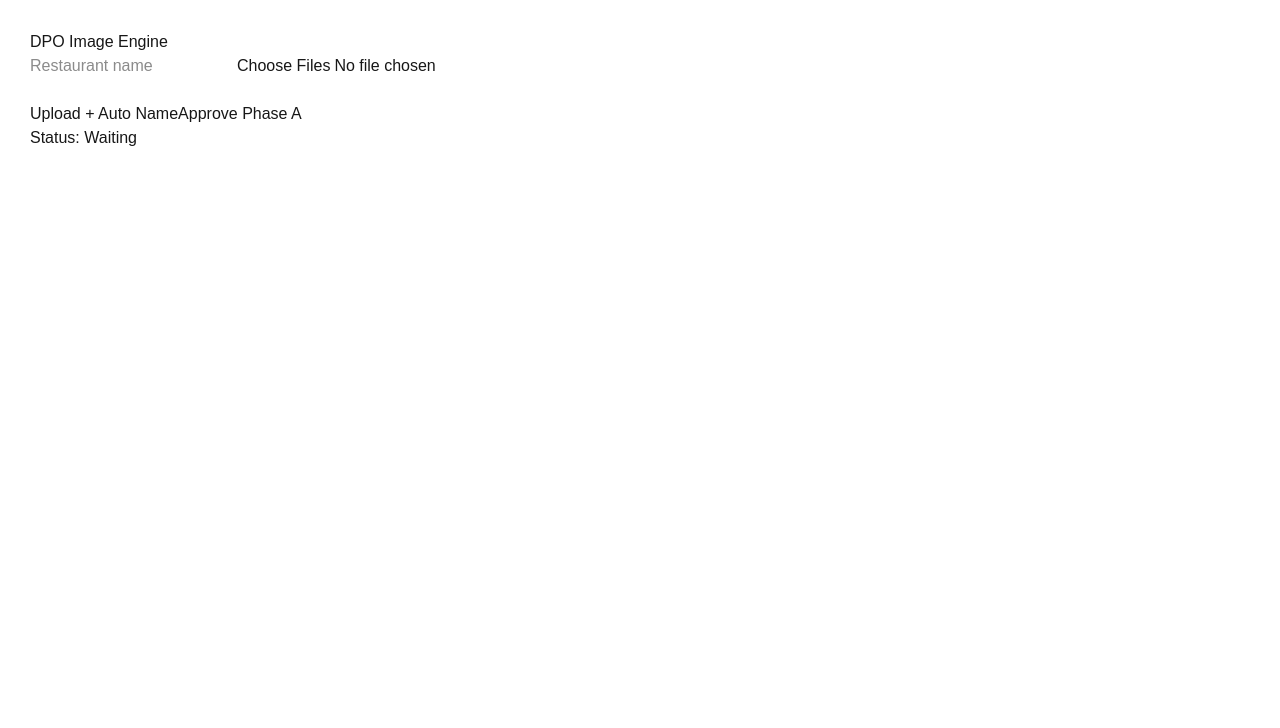
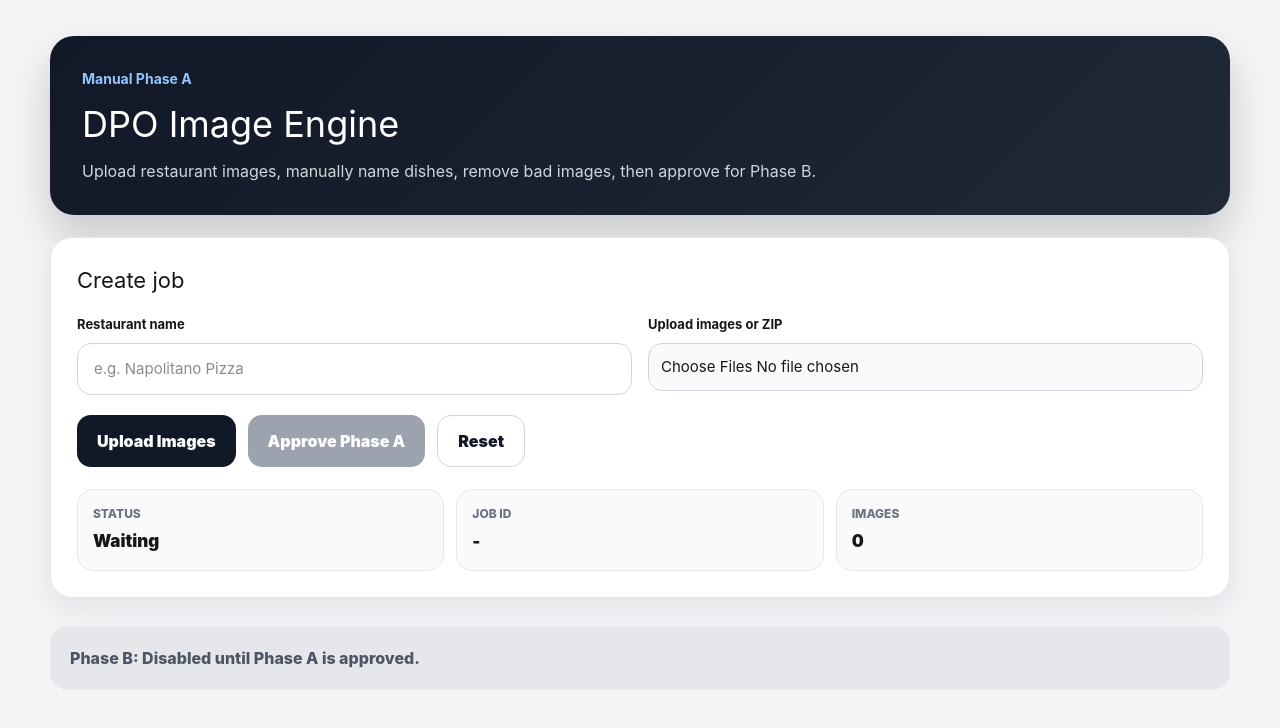
Before and after one commit to paulrodgerson40-blip/dpo-frontend, a Next.js app: page / in a window 1280 px wide. Shown: the top 728 px of the page. Built offline with nearby package versions, Linux system fonts and the light colour scheme.

Commit message:
Update page.tsx

```diff
--- a/app/page.tsx
+++ b/app/page.tsx
@@ -11,36 +11,36 @@ type ReviewImage = {
 };
 
 type ManualJobResponse = {
+  ok?: boolean;
   job_id?: string;
   status?: string;
   uploaded_count?: number;
   files?: string[];
-  review_images?: ReviewImage[];
   error?: string;
-  auto_name_error?: string;
 };
 
 function fileName(path: string) {
   return path.split("/").pop() || path;
 }
 
-function fallbackDishName(path: string) {
-  return fileName(path).replace(/\.[^.]+$/, "").replace(/[_-]+/g, " ");
-}
-
 export default function Home() {
   const [restaurantName, setRestaurantName] = useState("");
   const [files, setFiles] = useState<File[]>([]);
+  const [status, setStatus] = useState("Waiting");
   const [jobId, setJobId] = useState("");
+  const [uploadedCount, setUploadedCount] = useState(0);
   const [reviewImages, setReviewImages] = useState<ReviewImage[]>([]);
-  const [status, setStatus] = useState("Waiting");
   const [error, setError] = useState("");
+  const [message, setMessage] = useState("");
   const [loading, setLoading] = useState(false);
+  const [approving, setApproving] = useState(false);
   const [approved, setApproved] = useState(false);
 
   function handleFiles(e: React.ChangeEvent<HTMLInputElement>) {
     setFiles(Array.from(e.target.files || []));
     setError("");
+    setMessage("");
+    setApproved(false);
   }
 
   async function createJob() {
@@ -49,78 +49,73 @@ export default function Home() {
 
     setLoading(true);
     setError("");
-    setStatus("Uploading...");
+    setMessage("");
+    setStatus("Uploading images");
+    setJobId("");
+    setUploadedCount(0);
+    setReviewImages([]);
+    setApproved(false);
 
     try {
       const form = new FormData();
       form.append("restaurant_name", restaurantName.trim());
       files.forEach((f) => form.append("files", f));
 
-      // 🔥 DIRECT TO VPS (bypasses Vercel limit)
       const res = await fetch(`${BACKEND_URL}/api/dpo/manual-jobs`, {
         method: "POST",
         body: form,
       });
 
-      const uploadText = await res.text();
+      const text = await res.text();
 
       let data: ManualJobResponse;
       try {
-        data = JSON.parse(uploadText);
+        data = JSON.parse(text);
       } catch {
-        throw new Error(uploadText);
+        throw new Error(text || "Upload failed");
       }
 
-      if (!res.ok || data.error) {
+      if (!res.ok || data.ok === false || data.error) {
         throw new Error(data.error || "Upload failed");
       }
 
-      setStatus("Auto-naming...");
-
-      // 🔥 AUTO-NAME CALL
-      if (data.job_id) {
-        const autoRes = await fetch(
-          `${BACKEND_URL}/api/dpo/manual-jobs/${data.job_id}/auto-name`,
-          { method: "POST" }
-        );
-
-        const autoText = await autoRes.text();
-
-        if (autoRes.ok) {
-          const autoData = JSON.parse(autoText);
-          data.review_images = autoData.review_images;
-        } else {
-          console.log("Auto-name failed:", autoText);
-        }
-      }
-
-      const images =
-        data.review_images && data.review_images.length > 0
-          ? data.review_images
-          : (data.files || []).map((f) => ({
+      const images = (data.files || []).map((f) => ({
         original_filename: fileName(f),
-              approved_name: fallbackDishName(f),
+        approved_name: "",
+        removed: false,
       }));
 
       setJobId(data.job_id || "");
+      setStatus("Ready for manual naming");
+      setUploadedCount(data.uploaded_count || images.length);
       setReviewImages(images);
-      setStatus("Ready for review");
+      setMessage("Images uploaded. Type dish names, remove bad images, then approve Phase A.");
     } catch (err) {
-      setStatus("Failed");
-      setError(err instanceof Error ? err.message : "Error");
+      setStatus("Upload failed");
+      setError(err instanceof Error ? err.message : "Upload failed");
     } finally {
       setLoading(false);
     }
   }
 
   async function approvePhaseA() {
+    if (!jobId) return setError("No job selected");
+
     const images = reviewImages
-      .filter((i) => !i.removed)
-      .map((i) => ({
-        original_filename: i.original_filename,
-        approved_name: i.approved_name,
-      }));
+      .filter((img) => !img.removed)
+      .map((img) => ({
+        original_filename: img.original_filename,
+        approved_name: img.approved_name.trim(),
+      }))
+      .filter((img) => img.approved_name.length > 0);
 
+    if (!images.length) return setError("Enter at least one dish name before approving.");
+
+    setApproving(true);
+    setError("");
+    setMessage("");
+
+    try {
       const res = await fetch(
         `${BACKEND_URL}/api/dpo/manual-jobs/${jobId}/approve-phase-a`,
         {
@@ -130,74 +125,382 @@ export default function Home() {
         }
       );
 
-    if (res.ok) {
+      const data = await res.json();
+
+      if (!res.ok) {
+        throw new Error(data.detail || data.error || "Approval failed");
+      }
+
       setApproved(true);
-      setStatus("Phase A Approved");
+      setStatus("A_APPROVED");
+      setMessage(`Phase A approved. ${data.approved_count} image(s) ready for Phase B.`);
+    } catch (err) {
+      setError(err instanceof Error ? err.message : "Approval failed");
+    } finally {
+      setApproving(false);
     }
   }
 
-  function updateName(i: number, value: string) {
+  function updateName(index: number, value: string) {
     setReviewImages((prev) =>
-      prev.map((img, idx) =>
-        idx === i ? { ...img, approved_name: value } : img
+      prev.map((img, i) =>
+        i === index ? { ...img, approved_name: value } : img
       )
     );
   }
 
-  function removeImage(i: number) {
+  function removeImage(index: number) {
     setReviewImages((prev) =>
-      prev.map((img, idx) =>
-        idx === i ? { ...img, removed: true } : img
-      )
+      prev.map((img, i) => (i === index ? { ...img, removed: true } : img))
     );
   }
 
-  function imageUrl(name: string) {
-    return `${BACKEND_URL}/api/dpo/manual-jobs/${jobId}/files/${encodeURIComponent(name)}`;
+  function reset() {
+    setRestaurantName("");
+    setFiles([]);
+    setStatus("Waiting");
+    setJobId("");
+    setUploadedCount(0);
+    setReviewImages([]);
+    setError("");
+    setMessage("");
+    setApproved(false);
+
+    const input = document.getElementById("file") as HTMLInputElement | null;
+    if (input) input.value = "";
   }
 
+  function imageUrl(filename: string) {
+    return `${BACKEND_URL}/api/dpo/manual-jobs/${jobId}/files/${encodeURIComponent(
+      filename
+    )}`;
+  }
+
+  const activeImages = reviewImages.filter((img) => !img.removed);
+
   return (
-    <main style={{ padding: 30, fontFamily: "Arial" }}>
-      <h1>DPO Image Engine</h1>
+    <main
+      style={{
+        minHeight: "100vh",
+        background: "#f3f4f6",
+        padding: "36px 20px",
+        fontFamily:
+          'Inter, ui-sans-serif, system-ui, -apple-system, BlinkMacSystemFont, "Segoe UI", sans-serif',
+      }}
+    >
+      <section style={{ maxWidth: 1180, margin: "0 auto" }}>
+        <div
+          style={{
+            background: "linear-gradient(135deg, #111827, #1f2937)",
+            color: "white",
+            padding: 32,
+            borderRadius: 24,
+            boxShadow: "0 20px 40px rgba(0,0,0,0.18)",
+            marginBottom: 22,
+          }}
+        >
+          <div style={{ fontSize: 14, color: "#93c5fd", fontWeight: 700 }}>
+            Manual Phase A
+          </div>
+          <h1 style={{ margin: "8px 0 8px", fontSize: 36 }}>
+            DPO Image Engine
+          </h1>
+          <p style={{ margin: 0, color: "#d1d5db", fontSize: 16 }}>
+            Upload restaurant images, manually name dishes, remove bad images, then approve for Phase B.
+          </p>
+        </div>
+
+        <div
+          style={{
+            background: "white",
+            borderRadius: 22,
+            padding: 26,
+            boxShadow: "0 10px 30px rgba(15,23,42,0.08)",
+            border: "1px solid #e5e7eb",
+          }}
+        >
+          <h2 style={{ margin: "0 0 18px", fontSize: 22 }}>Create job</h2>
+
+          <div
+            style={{
+              display: "grid",
+              gridTemplateColumns: "minmax(260px, 1fr) minmax(260px, 1fr)",
+              gap: 16,
+            }}
+          >
+            <div>
+              <label style={labelStyle}>Restaurant name</label>
+              <input
+                placeholder="e.g. Napolitano Pizza"
+                value={restaurantName}
+                onChange={(e) => setRestaurantName(e.target.value)}
+                disabled={loading || approved}
+                style={inputStyle}
+              />
+            </div>
+
+            <div>
+              <label style={labelStyle}>Upload images or ZIP</label>
+              <input
+                id="file"
+                type="file"
+                multiple
+                accept=".png,.jpg,.jpeg,.webp,.zip"
+                onChange={handleFiles}
+                disabled={loading || approved}
+                style={{
+                  ...inputStyle,
+                  padding: "12px",
+                  background: "#f9fafb",
+                }}
+              />
+            </div>
+          </div>
+
+          {files.length > 0 && (
+            <div style={{ marginTop: 12, color: "#4b5563", fontSize: 14 }}>
+              Selected: <b>{files.length}</b> file(s)
+            </div>
+          )}
+
+          <div style={{ display: "flex", gap: 12, flexWrap: "wrap", marginTop: 20 }}>
+            <button
+              onClick={createJob}
+              disabled={loading || approved}
+              style={primaryButton(loading || approved)}
+            >
+              {loading ? "Uploading..." : "Upload Images"}
+            </button>
+
+            <button
+              onClick={approvePhaseA}
+              disabled={!jobId || approving || approved || activeImages.length === 0}
+              style={greenButton(!jobId || approving || approved || activeImages.length === 0)}
+            >
+              {approved ? "Phase A Approved" : approving ? "Approving..." : "Approve Phase A"}
+            </button>
+
+            <button onClick={reset} disabled={loading || approving} style={secondaryButton()}>
+              Reset
+            </button>
+          </div>
+
+          <div
+            style={{
+              display: "grid",
+              gridTemplateColumns: "repeat(3, minmax(0, 1fr))",
+              gap: 12,
+              marginTop: 22,
+            }}
+          >
+            <Info label="Status" value={status} />
+            <Info label="Job ID" value={jobId || "-"} />
+            <Info label="Images" value={String(uploadedCount || activeImages.length || 0)} />
+          </div>
+
+          {message && <div style={notice("#ecfdf5", "#166534")}>{message}</div>}
+          {error && <div style={notice("#fef2f2", "#991b1b")}>{error}</div>}
+        </div>
+
+        {activeImages.length > 0 && (
+          <div style={{ marginTop: 28 }}>
+            <div style={{ display: "flex", justifyContent: "space-between", alignItems: "end", gap: 16 }}>
+              <div>
+                <h2 style={{ margin: 0, fontSize: 24 }}>Phase A Review</h2>
+                <p style={{ margin: "8px 0 0", color: "#6b7280" }}>
+                  Type the exact dish name for each image. Remove screenshots you do not want processed.
+                </p>
+              </div>
+              <div style={{ color: "#6b7280", fontWeight: 700 }}>
+                {activeImages.length} active image(s)
+              </div>
+            </div>
+
+            <div
+              style={{
+                display: "grid",
+                gridTemplateColumns: "repeat(auto-fill, minmax(255px, 1fr))",
+                gap: 18,
+                marginTop: 18,
+              }}
+            >
+              {reviewImages.map((img, index) => {
+                if (img.removed) return null;
+
+                return (
+                  <div
+                    key={`${img.original_filename}-${index}`}
+                    style={{
+                      background: "white",
+                      borderRadius: 20,
+                      padding: 14,
+                      boxShadow: "0 10px 24px rgba(15,23,42,0.08)",
+                      border: "1px solid #e5e7eb",
+                    }}
+                  >
+                    <img
+                      src={imageUrl(img.original_filename)}
+                      alt={img.approved_name || img.original_filename}
+                      style={{
+                        width: "100%",
+                        height: 190,
+                        objectFit: "cover",
+                        borderRadius: 16,
+                        background: "#e5e7eb",
+                      }}
+                    />
+
+                    <div
+                      style={{
+                        marginTop: 12,
+                        fontSize: 12,
+                        color: "#6b7280",
+                        whiteSpace: "nowrap",
+                        overflow: "hidden",
+                        textOverflow: "ellipsis",
+                      }}
+                    >
+                      {img.original_filename}
+                    </div>
 
                     <input
-        placeholder="Restaurant name"
-        value={restaurantName}
-        onChange={(e) => setRestaurantName(e.target.value)}
+                      value={img.approved_name}
+                      disabled={approved}
+                      onChange={(e) => updateName(index, e.target.value)}
+                      placeholder="Type dish name here"
+                      style={{
+                        width: "100%",
+                        boxSizing: "border-box",
+                        marginTop: 10,
+                        padding: "13px 14px",
+                        borderRadius: 14,
+                        border: img.approved_name.trim()
+                          ? "1px solid #d1d5db"
+                          : "2px solid #f59e0b",
+                        fontWeight: 800,
+                        fontSize: 15,
+                      }}
                     />
 
-      <input type="file" multiple onChange={handleFiles} />
+                    <button
+                      onClick={() => removeImage(index)}
+                      disabled={approved}
+                      style={{
+                        width: "100%",
+                        marginTop: 10,
+                        padding: "11px 12px",
+                        borderRadius: 14,
+                        border: "1px solid #fecaca",
+                        background: "#fff1f2",
+                        color: "#be123c",
+                        fontWeight: 800,
+                        cursor: approved ? "not-allowed" : "pointer",
+                      }}
+                    >
+                      Remove image
+                    </button>
+                  </div>
+                );
+              })}
+            </div>
+          </div>
+        )}
 
-      <br /><br />
-
-      <button onClick={createJob}>
-        {loading ? "Processing..." : "Upload + Auto Name"}
-      </button>
-
-      <button onClick={approvePhaseA} disabled={!jobId || approved}>
-        {approved ? "Approved" : "Approve Phase A"}
-      </button>
-
-      <p>Status: {status}</p>
-      {error && <p style={{ color: "red" }}>{error}</p>}
-
-      <div style={{ display: "flex", gap: 20, flexWrap: "wrap" }}>
-        {reviewImages.map((img, i) =>
-          img.removed ? null : (
-            <div key={i}>
-              <img
-                src={imageUrl(img.original_filename)}
-                style={{ width: 200, height: 150 }}
-              />
-              <input
-                value={img.approved_name}
-                onChange={(e) => updateName(i, e.target.value)}
-              />
-              <button onClick={() => removeImage(i)}>Remove</button>
+        <div
+          style={{
+            marginTop: 28,
+            padding: 20,
+            borderRadius: 18,
+            background: approved ? "#ecfdf5" : "#e5e7eb",
+            color: approved ? "#166534" : "#4b5563",
+            fontWeight: 800,
+          }}
+        >
+          Phase B: {approved ? "Ready for image enhancement." : "Disabled until Phase A is approved."}
         </div>
-          )
-        )}
-      </div>
+      </section>
     </main>
   );
 }
+
+function Info({ label, value }: { label: string; value: string }) {
+  return (
+    <div
+      style={{
+        background: "#f9fafb",
+        border: "1px solid #e5e7eb",
+        borderRadius: 16,
+        padding: 15,
+      }}
+    >
+      <div style={{ fontSize: 12, color: "#6b7280", fontWeight: 800, textTransform: "uppercase" }}>
+        {label}
+      </div>
+      <div style={{ marginTop: 6, fontSize: 17, fontWeight: 900 }}>{value}</div>
+    </div>
+  );
+}
+
+const labelStyle: React.CSSProperties = {
+  display: "block",
+  fontSize: 13,
+  fontWeight: 700,
+  marginBottom: 8,
+};
+
+const inputStyle: React.CSSProperties = {
+  width: "100%",
+  boxSizing: "border-box",
+  padding: "14px 16px",
+  borderRadius: 14,
+  border: "1px solid #d1d5db",
+  fontSize: 15,
+  outline: "none",
+};
+
+function primaryButton(disabled: boolean): React.CSSProperties {
+  return {
+    padding: "13px 20px",
+    borderRadius: 14,
+    border: 0,
+    background: disabled ? "#9ca3af" : "#111827",
+    color: "white",
+    fontWeight: 900,
+    cursor: disabled ? "not-allowed" : "pointer",
+  };
+}
+
+function greenButton(disabled: boolean): React.CSSProperties {
+  return {
+    padding: "13px 20px",
+    borderRadius: 14,
+    border: 0,
+    background: disabled ? "#9ca3af" : "#16a34a",
+    color: "white",
+    fontWeight: 900,
+    cursor: disabled ? "not-allowed" : "pointer",
+  };
+}
+
+function secondaryButton(): React.CSSProperties {
+  return {
+    padding: "13px 20px",
+    borderRadius: 14,
+    border: "1px solid #d1d5db",
+    background: "white",
+    color: "#111827",
+    fontWeight: 900,
+    cursor: "pointer",
+  };
+}
+
+function notice(bg: string, color: string): React.CSSProperties {
+  return {
+    marginTop: 18,
+    padding: 15,
+    borderRadius: 14,
+    background: bg,
+    color,
+    fontWeight: 800,
+  };
+}
```
Lines whose indentation alone changed are shown as unchanged.
